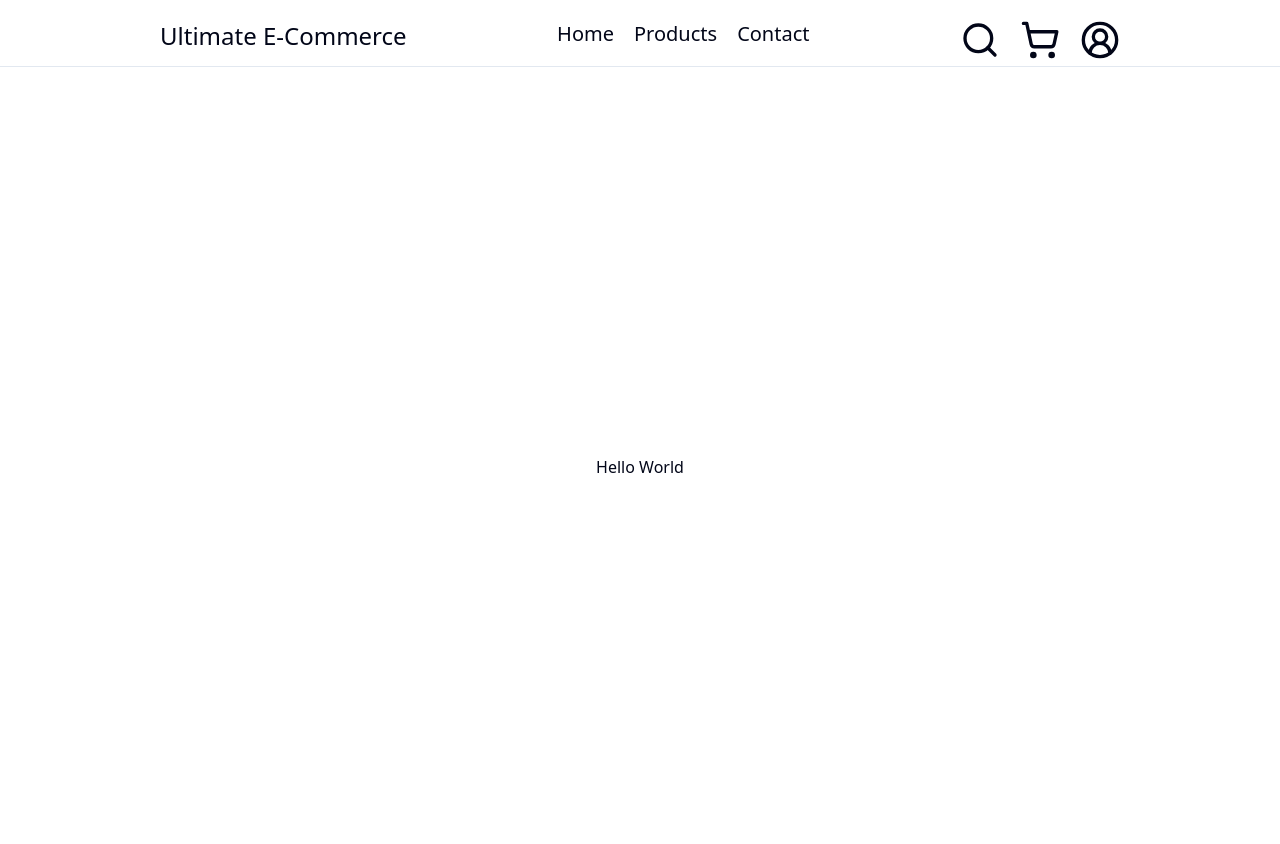
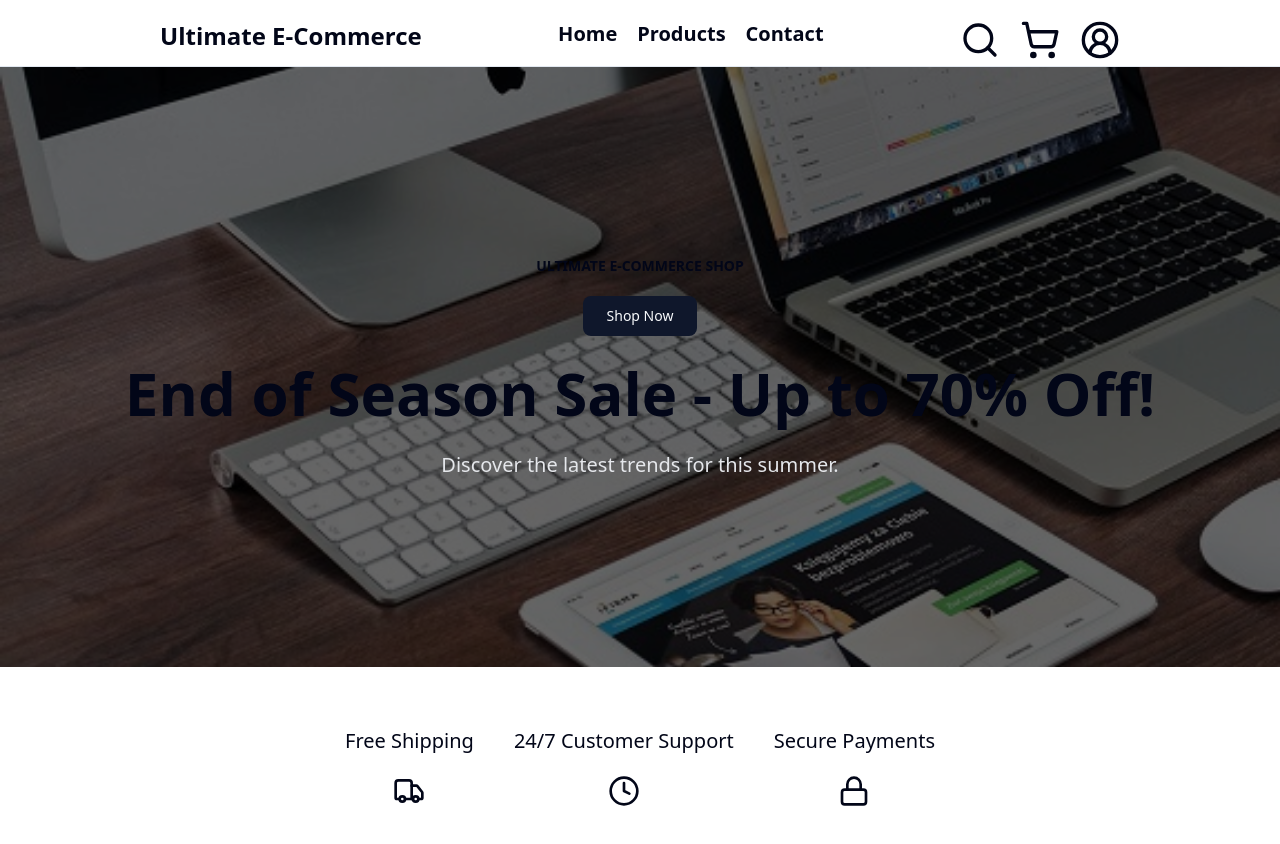
Before and after one commit to NOOKX2/e-commerce-frontend, a Next.js app: page / in a window 1280 px wide. Shown: the top 844 px of the page. After the commit the page ends 807 px from the top, so only its background shows below. Built offline with nearby package versions, Linux system fonts and the light colour scheme.

Commit message:
feat: add hero section and feature section for home page

```diff
--- a/app/layout.tsx
+++ b/app/layout.tsx
@@ -1,7 +1,7 @@
 import type { Metadata } from "next";
 import { Geist, Geist_Mono } from "next/font/google";
 import "./globals.css";
-import Navbar from "@/components/navbar";
+import Navbar from "@/components/layout/navbar";
 
 type RootLayoutProps = {
   children: React.ReactNode;
--- a/app/page.tsx
+++ b/app/page.tsx
@@ -1,9 +1,12 @@
+import FeatureSection from "@/components/sections/feature-section";
+import HeroSection from "@/components/sections/hero-section";
 import Image from "next/image";
 
 export default function Home() {
   return (
-    <div className="flex min-h-screen items-center justify-center">
-      <h1>Hello World</h1>
-    </div>
+   <div className="flex flex-col gap-15">
+    <HeroSection />
+    <FeatureSection />
+   </div>
   );
 }
--- a/components/navbar.tsx
+++ b/components/layout/navbar.tsx
@@ -8,16 +8,16 @@ function Navbar() {
     <header className="sticky top-0 z-50 w-full border-b bg-background">
       <div className="mx-40 flex justify-between mt-5">
 
-        <h1 className="text-2xl">Ultimate E-Commerce</h1>
+        <h1 className="text-2xl font-bold">Ultimate E-Commerce</h1>
         <ul className="flex justify-center gap-5">
           <li>
-            <Link href='/' className="text-xl">Home</Link>
+            <Link href='/' className="text-xl font-bold">Home</Link>
           </li>
           <li>
-            <Link href='/products' className="text-xl">Products</Link>
+            <Link href='/products' className="text-xl font-bold">Products</Link>
           </li>
           <li>
-            <Link href='/contact' className="text-xl">Contact</Link>
+            <Link href='/contact' className="text-xl font-bold">Contact</Link>
           </li>
         </ul>
 
--- /dev/null
+++ b/components/sections/feature-section.tsx
@@ -0,0 +1,22 @@
+import { Truck, Clock, Lock} from 'lucide-react';
+import Image from 'next/image';
+
+function FeatureSection() {
+  return (
+    <div className="flex justify-center gap-10">
+        <div className="flex flex-col items-center gap-5">
+            <h2 className='text-xl'>Free Shipping</h2>
+            <Truck className='h-8 w-8 text'/>
+        </div>
+        <div className="flex flex-col items-center gap-5">
+            <h2 className='text-xl'>24/7 Customer Support</h2>
+            <Clock className='h-8 w-8'/>
+        </div>
+        <div className="flex flex-col items-center gap-5">
+            <h2 className='text-xl'>Secure Payments</h2>
+            <Lock className='h-8 w-8'/>
+        </div>
+    </div>
+  )
+}
+export default FeatureSection
--- /dev/null
+++ b/components/sections/hero-section.tsx
@@ -0,0 +1,27 @@
+import Link from "next/link"
+import { Button } from "../ui/button"
+import Image from "next/image";
+import heroBackgroundImage from "@/public/images/hero-background.jpeg";
+
+
+function HeroSection() {
+  return (
+    <section className="relative w-full h-[600px]">
+      <Image
+        src={heroBackgroundImage}
+        alt="A modern workspace with Apple products on a desk"
+        fill
+        className="object-cover"
+        priority
+      />
+      <div className="absolute inset-0 bg-black/60" />
+      <div className="relative z-10 h-full flex flex-col items-center justify-center gap-5">
+        <h2 className="text-sm font-bold">ULTIMATE E-COMMERCE SHOP</h2>
+        <Link href="/products"><Button variant='default' size='lg'>Shop Now</Button></Link>
+        <h1 className="text-4xl md:text-6xl font-black leading-tight">End of Season Sale - Up to 70% Off!</h1>
+        <p className="text-lg md:text-xl text-gray-200 max-w-2xl ">Discover the latest trends for this summer.</p>
+      </div>
+    </section>
+  )
+}
+export default HeroSection
```
Also changed, not shown: public/images/hero-background.jpeg (added).
